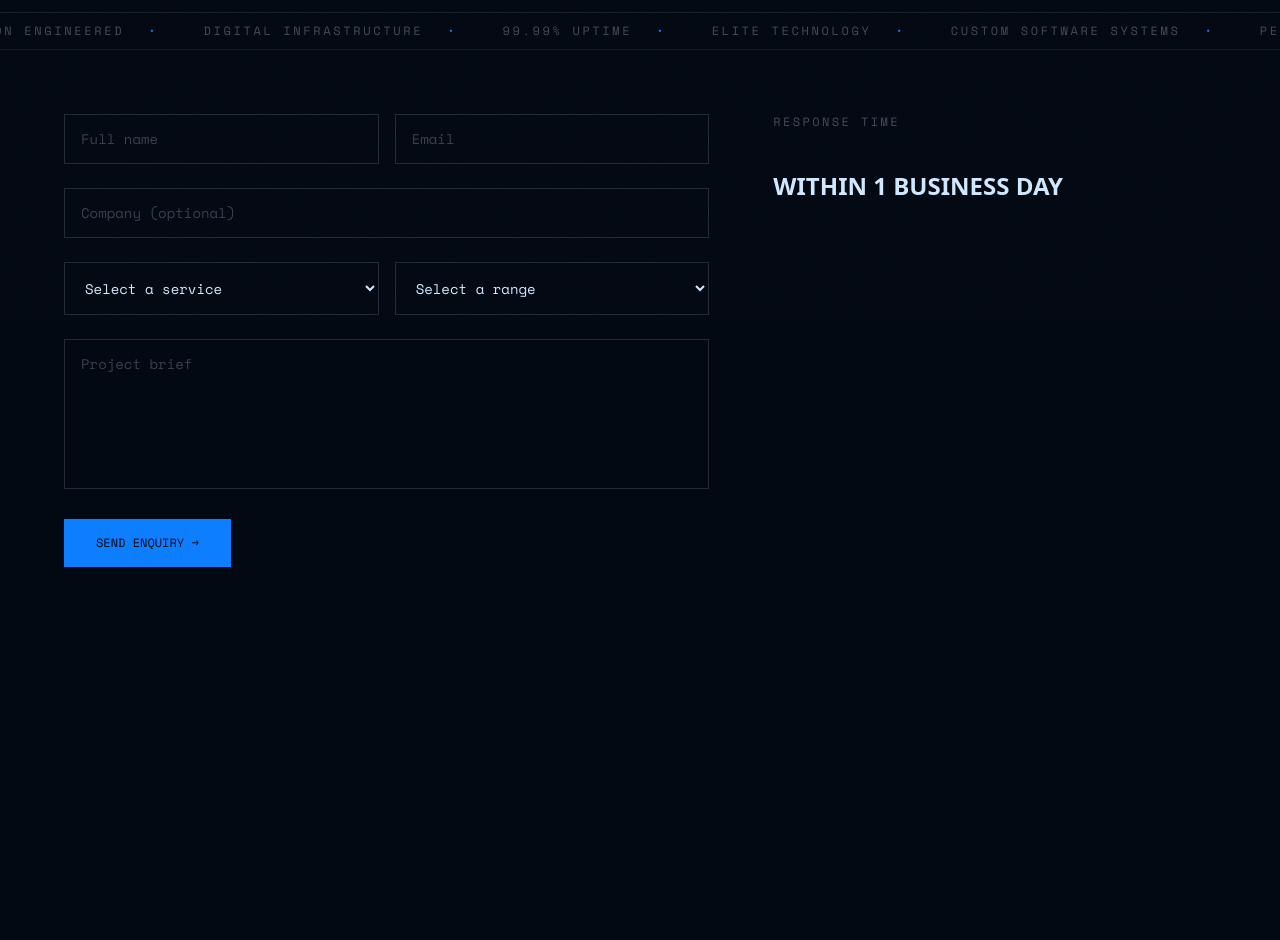
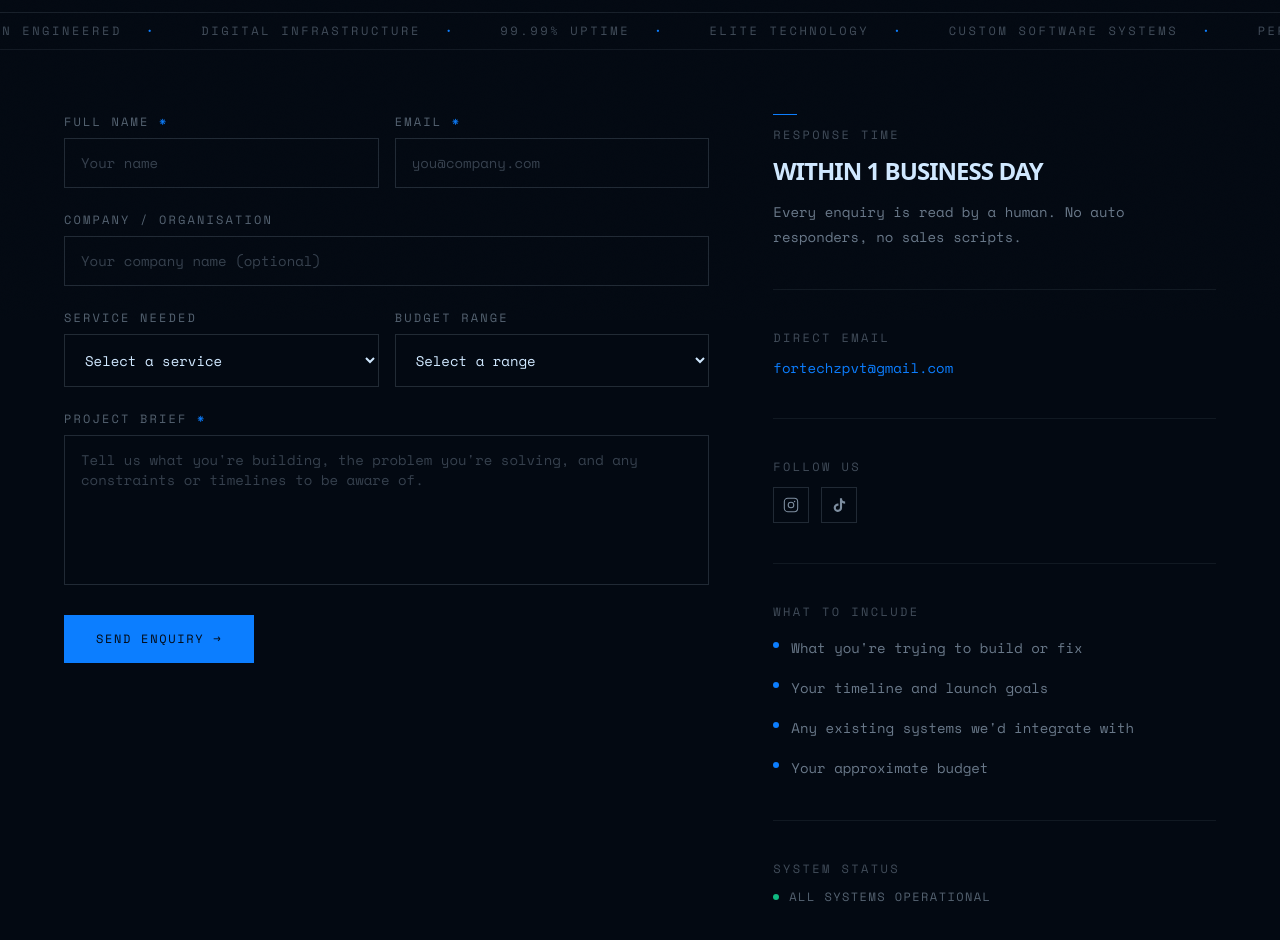
Before and after one commit to fortechzpvt/FORTECHZ-website, a Next.js app: page /contact in a window 1280 px wide. Shown: the part 480-1420 px from the top of the page. Before the commit the page ends 1111 px from the top, so only its background shows below. Built offline with nearby package versions, Linux system fonts and the light colour scheme; a web font is replaced by a local one.

Commit message:
Refactor ContactForm and update UI elements
Refactor contact form component, update options and styles.

```diff
--- a/app/contact/page.tsx
+++ b/app/contact/page.tsx
@@ -3,17 +3,26 @@
 import { useState } from "react";
 import Marquee from "@/components/Marquee";
 
-const budgetOptions = ["Under ", "LKR25,000 to LKR50,000", "LKR50,000 to LKR300,000", "LKR300,000+", "Let's discuss"];
-const serviceOptions = ["Basic Business Website", "POS System", "Ecommerce Platform", "Web & Mobile Development", "Custom Website Design & Build", "Enterprise Software", "Not sure yet"];
+const budgetOptions = ["LKR25,000 to LKR50,000", "LKR50,000 to LKR300,000", "LKR300,000+", "Let's discuss"];
+const serviceOptions = ["Basic Business Website","POS System","Ecommerce Platform","Web & Mobile Development","Custom Website Design & Build","Enterprise Software","Not sure yet"];
 
-const inputCls = "w-full bg-transparent border border-ink/15 focus:border-accent outline-none font-mono text-sm text-ink placeholder:text-ink/25 px-4 py-3.5 transition-colors duration-200";
-const selectCls = "w-full bg-canvas border border-ink/15 focus:border-accent outline-none font-mono text-sm text-ink px-4 py-3.5 transition-colors duration-200 cursor-pointer";
+const inputCls =
+  "w-full bg-transparent border border-ink/15 focus:border-accent outline-none " +
+  "font-mono text-sm text-ink placeholder:text-ink/25 " +
+  "px-4 py-3.5 transition-colors duration-200";
 
-export default function ContactPage() {
+const selectCls =
+  "w-full bg-canvas border border-ink/15 focus:border-accent outline-none " +
+  "font-mono text-sm text-ink " +
+  "px-4 py-3.5 transition-colors duration-200 cursor-pointer";
+
+const API_URL = process.env.NEXT_PUBLIC_API_URL ?? "https://fortechz-website.onrender.com";
+
+export default function ContactForm() {
   const [submitted, setSubmitted] = useState(false);
   const [loading, setLoading] = useState(false);
   const [error, setError] = useState<string | null>(null);
-  const [form, setForm] = useState({ name: "", email: "", company: "", service: "", budget: "", message: "" });
+  const [form, setForm] = useState({ name:"", email:"", company:"", service:"", budget:"", message:"" });
 
   function handleChange(e: React.ChangeEvent<HTMLInputElement | HTMLTextAreaElement | HTMLSelectElement>) {
     setForm((prev) => ({ ...prev, [e.target.name]: e.target.value }));
@@ -24,14 +33,13 @@ export default function ContactPage() {
     setLoading(true);
     setError(null);
     try {
-      // Direct call to your Render backend
-      const res = await fetch("https://fortechz-website.onrender.com/api/contact", {
+      const res = await fetch(`${API_URL}/api/contact`, {
         method: "POST",
         headers: { "Content-Type": "application/json" },
         body: JSON.stringify(form),
       });
-
-      if (!res.ok) throw new Error("Failed to send message. Please try again later.");
+      const data = await res.json();
+      if (!res.ok) throw new Error(data.error ?? "Something went wrong.");
       setSubmitted(true);
     } catch (err: unknown) {
       setError(err instanceof Error ? err.message : "Failed to send. Please try again.");
@@ -42,59 +50,205 @@ export default function ContactPage() {
 
   return (
     <main className="min-h-screen bg-canvas pt-14">
+
+      {/* Page header */}
       <section className="px-6 md:px-10 lg:px-16 pt-20 pb-16 border-b border-ink/10">
         <div className="grid grid-cols-1 md:grid-cols-12 gap-6">
           <div className="md:col-span-7">
-            <p className="font-mono text-xs tracking-[0.22em] text-ink/40 uppercase mb-5">Fortechz · Contact</p>
-            <h1 className="font-display font-bold text-ink text-6xl md:text-8xl lg:text-9xl tracking-[-0.05em] uppercase leading-[0.85]">Let&apos;s<br />Talk</h1>
+            <p className="font-mono text-xs tracking-[0.22em] text-ink/40 uppercase mb-5 anim-up" style={{ animationDelay: "0.05s" }}>
+              Fortechz · Contact
+            </p>
+            <h1 className="font-display font-bold text-ink text-6xl md:text-8xl lg:text-9xl tracking-[-0.05em] uppercase leading-[0.85] anim-up" style={{ animationDelay: "0.12s" }}>
+              Let&apos;s<br />Talk
+            </h1>
           </div>
           <div className="md:col-span-5 flex flex-col justify-end">
-            <p className="font-mono text-sm text-ink/55 leading-[1.9]">We respond to every serious enquiry within one business day. Tell us what you&apos;re building and we&apos;ll let you know if we&apos;re the right fit.</p>
+            <p className="font-mono text-sm text-ink/55 leading-[1.9] anim-up" style={{ animationDelay: "0.22s" }}>
+              We respond to every serious enquiry within one business day. Tell us what you&apos;re building and we&apos;ll let you know if we&apos;re the right fit.
+            </p>
           </div>
         </div>
       </section>
 
+      {/* Marquee */}
       <Marquee />
 
       <div className="px-6 md:px-10 lg:px-16 py-16 grid grid-cols-1 lg:grid-cols-12 gap-16">
+
+        {/* Form */}
         <div className="lg:col-span-7">
           {submitted ? (
-            <div className="space-y-5">
+            <div className="space-y-5 anim-up">
               <div className="w-8 h-px bg-accent" />
               <p className="font-mono text-xs tracking-[0.18em] text-accent uppercase">Message received</p>
-              <h2 className="font-display font-bold text-ink text-4xl uppercase">We&apos;ll be in touch.</h2>
-              <button onClick={() => { setSubmitted(false); setForm({ name: "", email: "", company: "", service: "", budget: "", message: "" }); }} className="font-mono text-xs tracking-[0.14em] text-canvas uppercase px-5 py-3 bg-accent hover:bg-accent/90">
+              <h2 className="font-display font-bold text-ink text-4xl tracking-[-0.04em] uppercase">We&apos;ll be in touch.</h2>
+              <p className="font-mono text-sm text-ink/55 leading-[1.85] max-w-md">
+                Thank you for reaching out. A member of the Fortechz team will review your enquiry and respond within one business day.
+              </p>
+              <button
+                onClick={() => { setSubmitted(false); setForm({ name:"", email:"", company:"", service:"", budget:"", message:"" }); }}
+                className="font-mono text-xs tracking-[0.14em] text-canvas uppercase px-5 py-3 bg-accent hover:bg-accent/90 btn-glow transition-all duration-200"
+              >
                 Send another message
               </button>
             </div>
           ) : (
-            <form onSubmit={handleSubmit} className="space-y-6">
+            <form onSubmit={handleSubmit} className="space-y-6 anim-up" style={{ animationDelay: "0.1s" }}>
               <div className="grid grid-cols-1 sm:grid-cols-2 gap-4">
-                <input name="name" type="text" required value={form.name} onChange={handleChange} placeholder="Full name" className={inputCls} />
-                <input name="email" type="email" required value={form.email} onChange={handleChange} placeholder="Email" className={inputCls} />
+                <div className="space-y-2">
+                  <label htmlFor="name" className="font-mono text-xs tracking-[0.18em] text-ink/40 uppercase block">
+                    Full name <span className="text-accent">*</span>
+                  </label>
+                  <input id="name" name="name" type="text" required value={form.name}
+                    onChange={handleChange} placeholder="Your name" className={inputCls} />
                 </div>
-              <input name="company" type="text" value={form.company} onChange={handleChange} placeholder="Company (optional)" className={inputCls} />
+                <div className="space-y-2">
+                  <label htmlFor="email" className="font-mono text-xs tracking-[0.18em] text-ink/40 uppercase block">
+                    Email <span className="text-accent">*</span>
+                  </label>
+                  <input id="email" name="email" type="email" required value={form.email}
+                    onChange={handleChange} placeholder="you@company.com" className={inputCls} />
+                </div>
+              </div>
+
+              <div className="space-y-2">
+                <label htmlFor="company" className="font-mono text-xs tracking-[0.18em] text-ink/40 uppercase block">
+                  Company / Organisation
+                </label>
+                <input id="company" name="company" type="text" value={form.company}
+                  onChange={handleChange} placeholder="Your company name (optional)" className={inputCls} />
+              </div>
+
               <div className="grid grid-cols-1 sm:grid-cols-2 gap-4">
-                <select name="service" value={form.service} onChange={handleChange} className={selectCls}>
+                <div className="space-y-2">
+                  <label htmlFor="service" className="font-mono text-xs tracking-[0.18em] text-ink/40 uppercase block">Service needed</label>
+                  <select id="service" name="service" value={form.service} onChange={handleChange} className={selectCls}>
                     <option value="">Select a service</option>
                     {serviceOptions.map((s) => <option key={s} value={s}>{s}</option>)}
                   </select>
-                <select name="budget" value={form.budget} onChange={handleChange} className={selectCls}>
+                </div>
+                <div className="space-y-2">
+                  <label htmlFor="budget" className="font-mono text-xs tracking-[0.18em] text-ink/40 uppercase block">Budget range</label>
+                  <select id="budget" name="budget" value={form.budget} onChange={handleChange} className={selectCls}>
                     <option value="">Select a range</option>
                     {budgetOptions.map((b) => <option key={b} value={b}>{b}</option>)}
                   </select>
                 </div>
-              <textarea name="message" required rows={6} value={form.message} onChange={handleChange} placeholder="Project brief" className={inputCls + " resize-none"} />
-              {error && <p className="text-red-400 font-mono text-xs">{error}</p>}
-              <button type="submit" disabled={loading} className="px-8 py-4 bg-accent text-canvas uppercase font-mono text-xs">
+              </div>
+
+              <div className="space-y-2">
+                <label htmlFor="message" className="font-mono text-xs tracking-[0.18em] text-ink/40 uppercase block">
+                  Project brief <span className="text-accent">*</span>
+                </label>
+                <textarea id="message" name="message" required rows={6} value={form.message}
+                  onChange={handleChange}
+                  placeholder="Tell us what you're building, the problem you're solving, and any constraints or timelines to be aware of."
+                  className={inputCls + " resize-none"} />
+              </div>
+
+              {error && (
+                <p className="font-mono text-xs text-red-400 tracking-[0.1em]">{error}</p>
+              )}
+
+              <button
+                type="submit"
+                disabled={loading}
+                className="w-full sm:w-auto font-mono text-xs tracking-[0.14em] text-canvas uppercase
+                           px-8 py-4 bg-accent hover:bg-accent/90 btn-glow
+                           transition-all duration-300 disabled:opacity-50 disabled:cursor-not-allowed"
+              >
                 {loading ? "Sending…" : "Send enquiry →"}
               </button>
             </form>
           )}
         </div>
-        <div className="lg:col-span-5 space-y-10">
+
+        {/* Sidebar */}
+        <div className="lg:col-span-5 space-y-10 anim-up" style={{ animationDelay: "0.18s" }}>
+          <div className="space-y-3">
+            <div className="w-6 h-px bg-accent" />
             <p className="font-mono text-xs tracking-[0.2em] text-ink/30 uppercase">Response time</p>
-          <p className="font-display font-bold text-ink text-2xl uppercase">Within 1 business day</p>
+            <p className="font-display font-bold text-ink text-2xl tracking-[-0.04em] uppercase">Within 1 business day</p>
+            <p className="font-mono text-sm text-ink/50 leading-[1.8]">
+              Every enquiry is read by a human. No auto responders, no sales scripts.
+            </p>
+          </div>
+
+          <div className="w-full h-px bg-ink/[0.07]" />
+
+          <div className="space-y-3">
+            <p className="font-mono text-xs tracking-[0.2em] text-ink/30 uppercase">Direct email</p>
+            <a href="mailto:fortechzpvt@gmail.com"
+               className="font-mono text-sm text-accent hover:text-accent/70 transition-colors duration-200 block">
+              fortechzpvt@gmail.com
+            </a>
+          </div>
+
+          <div className="w-full h-px bg-ink/[0.07]" />
+
+          <div className="space-y-3">
+            <p className="font-mono text-xs tracking-[0.2em] text-ink/30 uppercase">Follow us</p>
+            <div className="flex items-center gap-3">
+              <a
+                href="https://www.instagram.com/fortechz_pvt_ltd/"
+                target="_blank"
+                rel="noopener noreferrer"
+                aria-label="Fortechz on Instagram"
+                className="w-9 h-9 border border-ink/15 hover:border-accent/50 hover:bg-accent/5 flex items-center justify-center transition-colors duration-200"
+              >
+                <svg width="16" height="16" viewBox="0 0 24 24" fill="none" aria-hidden="true">
+                  <rect x="2" y="2" width="20" height="20" rx="5" stroke="currentColor" strokeWidth="1.6" className="text-ink/60" />
+                  <circle cx="12" cy="12" r="4.2" stroke="currentColor" strokeWidth="1.6" className="text-ink/60" />
+                  <circle cx="17.4" cy="6.6" r="1.1" fill="currentColor" className="text-ink/60" />
+                </svg>
+              </a>
+              <a
+                href="https://www.tiktok.com/@fortechz"
+                target="_blank"
+                rel="noopener noreferrer"
+                aria-label="Fortechz on TikTok"
+                className="w-9 h-9 border border-ink/15 hover:border-accent/50 hover:bg-accent/5 flex items-center justify-center transition-colors duration-200"
+              >
+                <svg width="16" height="16" viewBox="0 0 24 24" fill="none" aria-hidden="true">
+                  <path
+                    d="M16.6 2h-3.2v14.2a3.1 3.1 0 1 1-2.2-2.97V9.9a6.3 6.3 0 1 0 5.4 6.24V8.62a7.9 7.9 0 0 0 4.6 1.47V6.9a4.7 4.7 0 0 1-4.6-4.9Z"
+                    fill="currentColor"
+                    className="text-ink/60"
+                  />
+                </svg>
+              </a>
+            </div>
+          </div>
+
+          <div className="w-full h-px bg-ink/[0.07]" />
+
+          <div className="space-y-4">
+            <p className="font-mono text-xs tracking-[0.2em] text-ink/30 uppercase">What to include</p>
+            {[
+              "What you're trying to build or fix",
+              "Your timeline and launch goals",
+              "Any existing systems we'd integrate with",
+              "Your approximate budget",
+            ].map((item, i) => (
+              <div key={i} className="flex items-start gap-3">
+                <span className="block w-1.5 h-1.5 rounded-full bg-accent mt-1.5 flex-shrink-0" />
+                <p className="font-mono text-sm text-ink/50 leading-[1.7]">{item}</p>
+              </div>
+            ))}
+          </div>
+
+          <div className="w-full h-px bg-ink/[0.07]" />
+
+          <div className="space-y-3">
+            <p className="font-mono text-xs tracking-[0.2em] text-ink/30 uppercase">System status</p>
+            <div className="flex items-center gap-2.5">
+              <span className="relative flex h-1.5 w-1.5">
+                <span className="animate-ping absolute inline-flex h-full w-full rounded-full bg-emerald-400 opacity-70" />
+                <span className="relative inline-flex rounded-full h-1.5 w-1.5 bg-emerald-500" />
+              </span>
+              <span className="font-mono text-xs text-ink/40 tracking-[0.12em] uppercase">All systems operational</span>
+            </div>
+          </div>
         </div>
       </div>
     </main>
```
Lines whose indentation alone changed are shown as unchanged.
